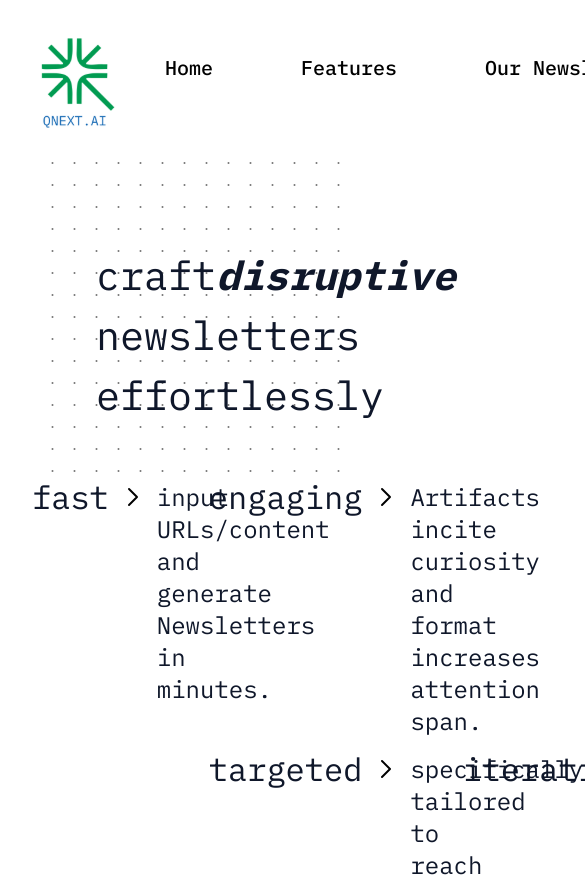
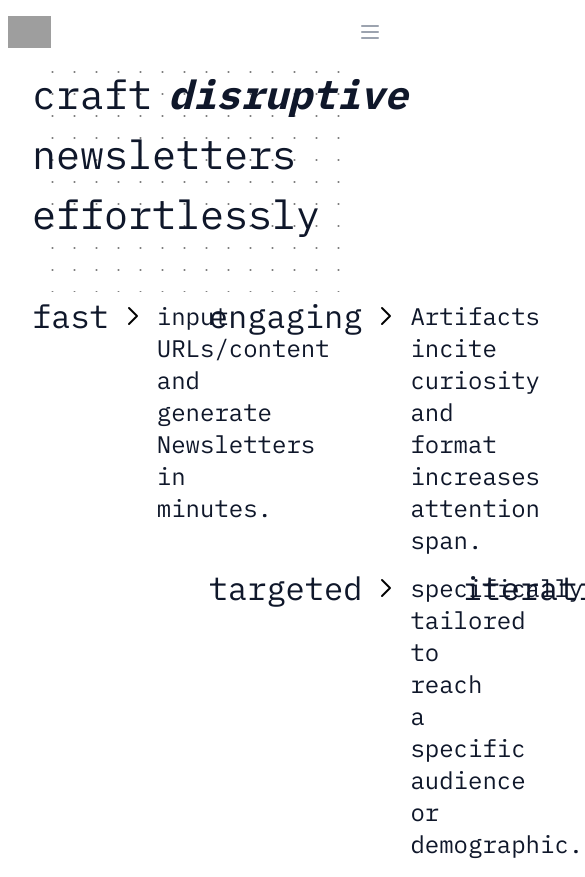
Before and after one commit to rohit-statsplex/qnext-web, a Next.js app: page / in a window 390 px wide. Shown: the top 877 px of the page, 585 px wide, since content can reach past the window. Built offline with nearby package versions, Linux system fonts and the light colour scheme; grey boxes are pictures that could not be loaded; what tw-elements would draw is missing.

Commit message:
add navbar

```diff
--- /dev/null
+++ b/src/app/common/Navbar.tsx
@@ -0,0 +1,81 @@
+import { useState } from "react";
+import Link from "next/link";
+
+export const Navbar = () => {
+  const [isOpen, setIsOpen] = useState(false);
+
+  return (
+    <nav className="border-bottom  md:hidden">
+      <div className="max-w-7xl mx-auto px-2 sm:px-6 lg:px-8">
+        <div className="relative flex items-center justify-between h-16">
+          <div className="flex-shrink-0 flex items-center">
+            <img
+              className="block lg:hidden h-8 w-auto"
+              src="/images/logo.svg"
+              alt="Workflow logo"
+            />
+            <img
+              className="hidden lg:block h-8 w-auto"
+              src="/images/logo.svg"
+              alt="Workflow logo"
+            />
+          </div>
+          <div className="hidden md:block">
+            <div className="ml-10 flex items-baseline space-x-4">
+              <Link href="/">Home</Link>
+              <Link href="/about">About</Link>
+              {/* More navigation items here */}
+            </div>
+          </div>
+          <div className="-mr-2 flex md:hidden">
+            <button
+              onClick={() => setIsOpen(!isOpen)}
+              className="inline-flex items-center justify-center p-2 rounded-md text-gray-400 hover:text-white hover:bg-gray-700 focus:outline-none focus:ring-2 focus:ring-offset-2 focus:ring-offset-gray-800 focus:ring-white"
+            >
+              <span className="sr-only">Open main menu</span>
+              <svg
+                className={`${isOpen ? "hidden" : "block"} h-6 w-6`}
+                xmlns="http://www.w3.org/2000/svg"
+                fill="none"
+                viewBox="0 0 24 24"
+                stroke="currentColor"
+                aria-hidden="true"
+              >
+                <path
+                  strokeLinecap="round"
+                  strokeLinejoin="round"
+                  strokeWidth={2}
+                  d="M4 6h16M4 12h16M4 18h16"
+                />
+              </svg>
+              <svg
+                className={`${isOpen ? "block" : "hidden"} h-6 w-6`}
+                xmlns="http://www.w3.org/2000/svg"
+                fill="none"
+                viewBox="0 0 24 24"
+                stroke="currentColor"
+                aria-hidden="true"
+              >
+                <path
+                  strokeLinecap="round"
+                  strokeLinejoin="round"
+                  strokeWidth={2}
+                  d="M6 18L18 6M6 6l12 12"
+                />
+              </svg>
+            </button>
+          </div>
+        </div>
+      </div>
+      <div className={`${isOpen ? "block" : "hidden"} md:hidden`}>
+        <div className="px-2 pt-2 pb-3 space-y-1 sm:px-3">
+          <Link href="/">Home</Link>
+          <Link href="/about">About</Link>
+          {/* More navigation items here */}
+        </div>
+      </div>
+    </nav>
+  );
+};
+
+// export default Navbar;
--- a/src/app/page.tsx
+++ b/src/app/page.tsx
@@ -2,7 +2,8 @@
 import { Button } from "@/components/ui/button";
 import { Input } from "@/components/ui/input";
 import { Textarea } from "@/components/ui/textarea";
-
+// import { Header } from "./common/header";
+import { Navbar } from "./common/Navbar";
 import Image from "next/image";
 import React, { useState } from "react";
 import { useSpring, animated } from "react-spring";
@@ -13,6 +14,8 @@ export default function Home() {
   return (
     <>
       <HomeHeader />
+      <Navbar />
+      {/* <Header /> */}
       <HomeBody />
     </>
   );
@@ -43,11 +46,11 @@ const HomeHeader = () => {
   };
   return (
     <header>
-      <div className="flex justify-between">
+      <div className="md:flex justify-between hidden">
         <Image src="/logo.svg" alt="QNEXT.AI" width={150} height={150} />
-        <div className="py-12 h-min mr-12">
+        <div className="py-12 h-min 2xl:mr-12">
           <nav>
-            <ul className="flex gap-x-14 ">
+            <ul className="flex 2xl:gap-x-14 hl mr-4">
               <li>
                 <a href="/">
                   <Button className="whitespace-nowrap bg-transparent text-black text-xl hover:bg-[#E9582580] focus:bg-[#E9582580]">
@@ -446,13 +449,13 @@ const HomeBody = () => {
       )}
       <section>
         {/* craft disruptive */}
-        <div className="container m -auto">
+        <div className="container m-auto">
           <div className="bg-polka pb-12">
-            <div className="flex ml-16 pt-24">
+            <div className="flex 2xl:ml-16 pt-0 2xl:pt-24 ">
               <div>
                 <h1 className="whitespace-nowrap text-[40px]">
                   craft
-                  <span className="italic">
+                  <span className="italic pl-4">
                     <b>disruptive</b> <br />
                   </span>
                   newsletters <br /> effortlessly
@@ -731,7 +734,7 @@ const HomeBody = () => {
         </div>
       </section>
 
-      <section className="p-8 container">
+      {/* <section className="p-8 container">
         <div className="text-center text-4xl py-8">Twitter Feeds</div>
         <div className="bg-twitter py-8 px-48 overflow-auto h-[27rem] mx-16 rounded-2xl border-slate-200 border">
           <a
@@ -742,7 +745,7 @@ const HomeBody = () => {
           </a>
           <script async src="https://platform.twitter.com/widgets.js"></script>
         </div>
-      </section>
+      </section> */}
       <footer>
         <div className="py-16 flex justify-around">
           <a href="/about">About Us</a>
```
